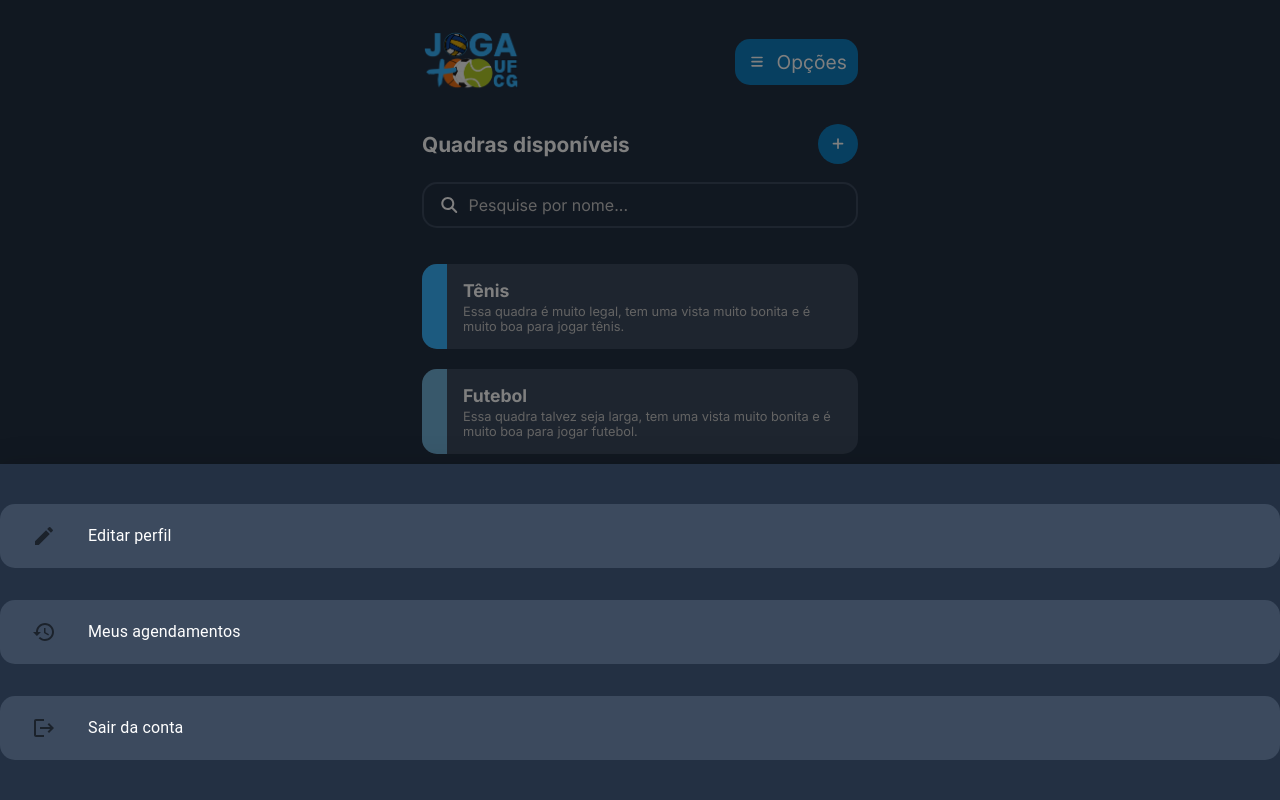
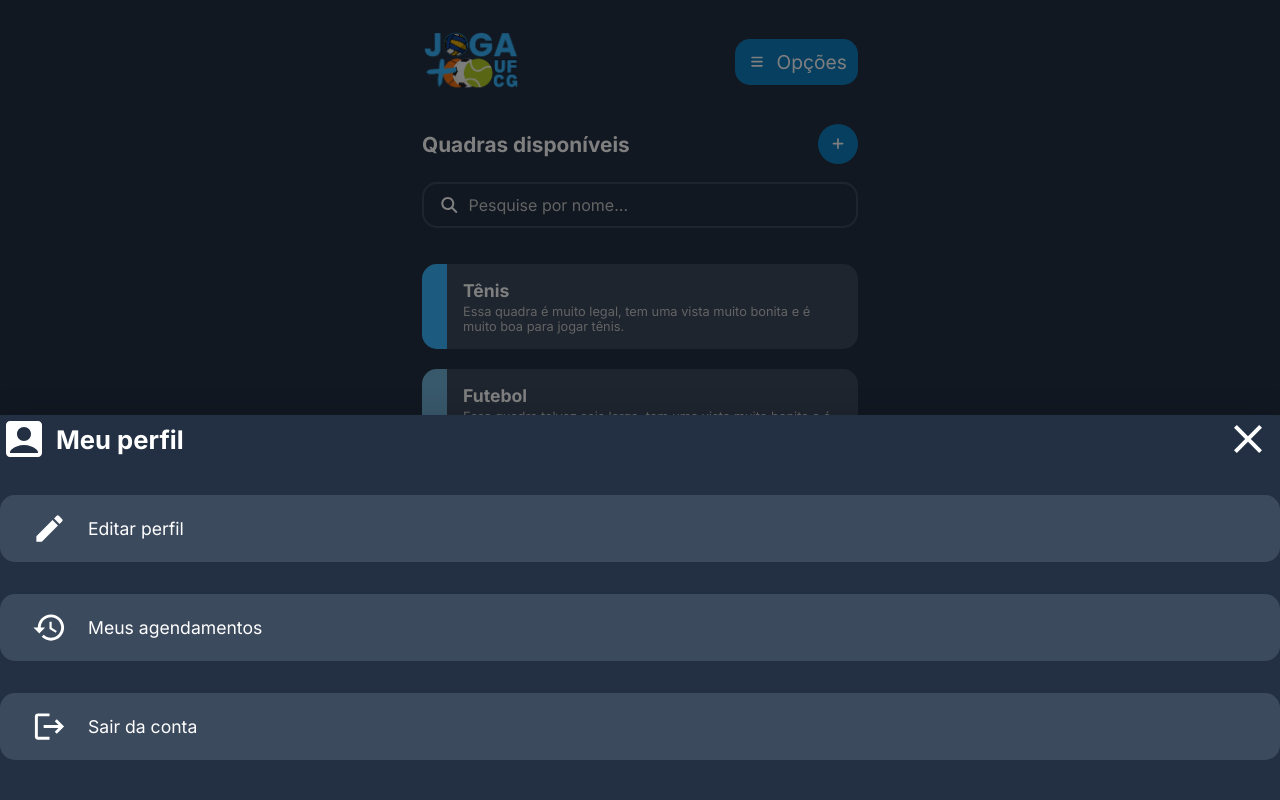
Before and after one commit to jogamais-ufcg/frontend, a Next.js app: page /quadras in a window 1280 px wide. Both pictures are taken after a click on the button "Opções". Shown: the top 800 px of the page. Built offline with nearby package versions, Linux system fonts and the light colour scheme.

Commit message:
feat: Add subheader to modal

```diff
--- a/components/Modal/index.tsx
+++ b/components/Modal/index.tsx
@@ -1,12 +1,13 @@
 import SwipeableDrawer from '@mui/material/SwipeableDrawer';
 import Box from '@mui/material/Box';
 import List from '@mui/material/List';
-import ListItemText from '@mui/material/ListItemText';
 import styles from './styles.module.css';
 import { ListItem, ListItemButton, ListItemIcon } from '@mui/material';
 import EditIcon from '@mui/icons-material/Edit';
 import HistoryIcon from '@mui/icons-material/History';
 import LogoutIcon from '@mui/icons-material/Logout';
+import AccountBoxIcon from '@mui/icons-material/AccountBox';
+import CloseIcon from '@mui/icons-material/Close';
 
 interface ModalProps {
   open: boolean;
@@ -21,37 +22,47 @@ function Modal({ open, onOpen, onClose }: ModalProps) {
       open={open}
       onOpen={onOpen}
       onClose={onClose}
+      className={styles.modal}
     >
-      <div className={styles.modalBox}>
-        <Box>
-          <List className={styles.list}>
+      <Box className={styles.modalBox}>
+        <List
+          className={styles.list}
+          subheader={
+            <div className={styles.subheader}>
+              <AccountBoxIcon />
+              <h2>Meu perfil</h2>
+              <div className={styles.close} onClick={onClose}>
+                <CloseIcon />
+              </div>
+            </div>
+          }
+        >
           <ListItem key="edit-profile" className={styles.listItem}>
             <ListItemButton>
-                <ListItemIcon className={styles.icon}>
-                  <EditIcon />
+              <ListItemIcon>
+                <EditIcon fontSize="large" />
               </ListItemIcon>
-                <ListItemText primary="Editar perfil" />
+              <p>Editar perfil</p>
             </ListItemButton>
           </ListItem>
           <ListItem key="my-appointments" className={styles.listItem}>
             <ListItemButton>
-                <ListItemIcon className={styles.icon}>
-                  <HistoryIcon />
+              <ListItemIcon>
+                <HistoryIcon fontSize="large" />
               </ListItemIcon>
-                <ListItemText primary="Meus agendamentos" />
+              <p>Meus agendamentos</p>
             </ListItemButton>
           </ListItem>
           <ListItem key="logout" className={styles.listItem}>
             <ListItemButton>
-                <ListItemIcon className={styles.icon}>
-                  <LogoutIcon />
+              <ListItemIcon>
+                <LogoutIcon fontSize="large" />
               </ListItemIcon>
-                <ListItemText primary="Sair da conta" />
+              <p>Sair da conta</p>
             </ListItemButton>
           </ListItem>
         </List>
       </Box>
-      </div>
     </SwipeableDrawer>
   );
 }
--- a/components/Modal/styles.module.css
+++ b/components/Modal/styles.module.css
@@ -12,6 +12,27 @@
   border-radius: 15px;
 }
 
-.icon {
+.listItem p {
+  font-size: 1.1rem;
+}
+
+.listItem svg {
   color: var(--white);
 }
+
+.subheader svg {
+  display: inline-block;
+  vertical-align: middle;
+  font-size: 3rem;
+  margin-right: 0.5rem;
+}
+
+.subheader h2 {
+  display: inline-block;
+  vertical-align: middle;
+  font-size: 1.6rem;
+}
+
+.close {
+  float: right;
+}
--- a/pages/quadras/index.tsx
+++ b/pages/quadras/index.tsx
@@ -61,8 +61,6 @@ export default function Courts() {
         <button onClick={handleOpen}>
           <OptionsMenu isAdmin={isAdmin} isLogged={true} />
         </button>
-
-        <Modal open={open} onOpen={handleOpen} onClose={handleClose} />
       </header>
 
       <PageContainer headTitle="Quadras disponíveis">
@@ -89,6 +87,8 @@ export default function Courts() {
             />
           ))}
         </div>
+
+        <Modal open={open} onOpen={handleOpen} onClose={handleClose} />
       </PageContainer>
     </div>
   );
```
Lines whose indentation alone changed are shown as unchanged.
